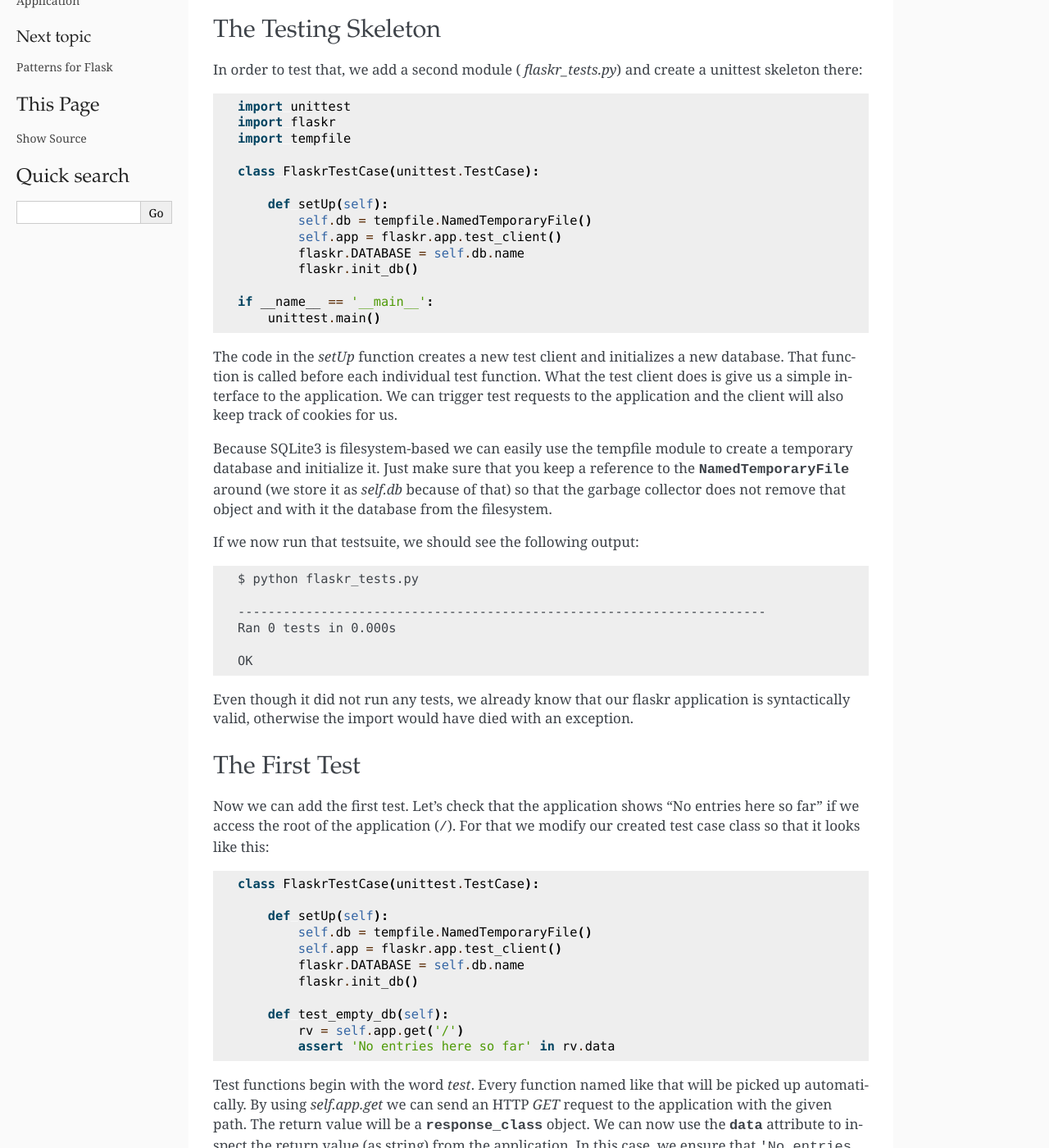
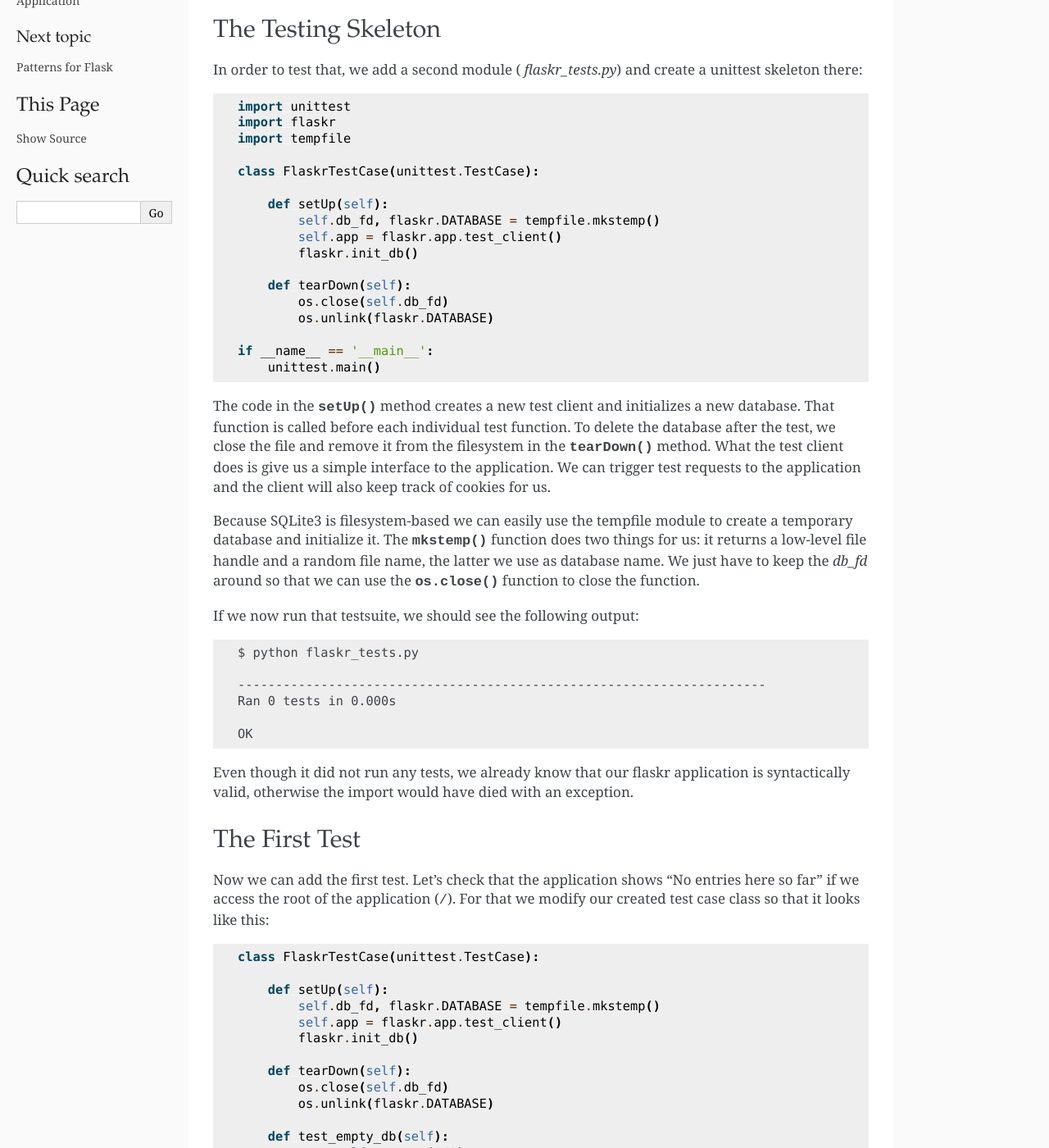
Before and after one commit to YevhenDenisove/flaks-website, a Sphinx documentation site: the page built from docs/testing.rst, in a window 1280 px wide and 1400 px high, scrolled down 511 px. Shown: the whole window at 82% size. Built offline with Sphinx 7.4.7, drawn with Linux system fonts in a browser that asks for light colours.

Commit message:
Make the example tests pass on Windows.
Also updated the documentation regarding that.

```diff
--- a/docs/testing.rst
+++ b/docs/testing.rst
@@ -42,25 +42,32 @@ In order to test that, we add a second module (
     class FlaskrTestCase(unittest.TestCase):
 
         def setUp(self):
-            self.db = tempfile.NamedTemporaryFile()
+            self.db_fd, flaskr.DATABASE = tempfile.mkstemp()
             self.app = flaskr.app.test_client()
-            flaskr.DATABASE = self.db.name
             flaskr.init_db()
+
+        def tearDown(self):
+            os.close(self.db_fd)
+            os.unlink(flaskr.DATABASE)
 
     if __name__ == '__main__':
         unittest.main()
 
-The code in the `setUp` function creates a new test client and initializes
-a new database.  That function is called before each individual test function.
-What the test client does is give us a simple interface to the
-application.  We can trigger test requests to the application and the
-client will also keep track of cookies for us.
+The code in the :meth:`~unittest.TestCase.setUp` method creates a new test
+client and initializes a new database.  That function is called before
+each individual test function.  To delete the database after the test, we
+close the file and remove it from the filesystem in the
+:meth:`~unittest.TestCase.tearDown` method.  What the test client does is
+give us a simple interface to the application.  We can trigger test
+requests to the application and the client will also keep track of cookies
+for us.
 
 Because SQLite3 is filesystem-based we can easily use the tempfile module
-to create a temporary database and initialize it.  Just make sure that you
-keep a reference to the :class:`~tempfile.NamedTemporaryFile` around (we
-store it as `self.db` because of that) so that the garbage collector does
-not remove that object and with it the database from the filesystem.
+to create a temporary database and initialize it.  The
+:func:`~tempfile.mkstemp` function does two things for us: it returns a
+low-level file handle and a random file name, the latter we use as
+database name.  We just have to keep the `db_fd` around so that we can use
+the :func:`os.close` function to close the function.
 
 If we now run that testsuite, we should see the following output::
 
@@ -86,10 +93,13 @@ this::
     class FlaskrTestCase(unittest.TestCase):
 
         def setUp(self):
-            self.db = tempfile.NamedTemporaryFile()
+            self.db_fd, flaskr.DATABASE = tempfile.mkstemp()
             self.app = flaskr.app.test_client()
-            flaskr.DATABASE = self.db.name
             flaskr.init_db()
+
+        def tearDown(self):
+            os.close(self.db_fd)
+            os.unlink(flaskr.DATABASE)
 
         def test_empty_db(self):
             rv = self.app.get('/')
```
Also changed, not shown: 2 other files.
